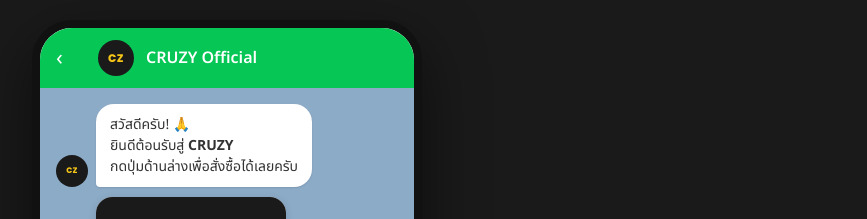
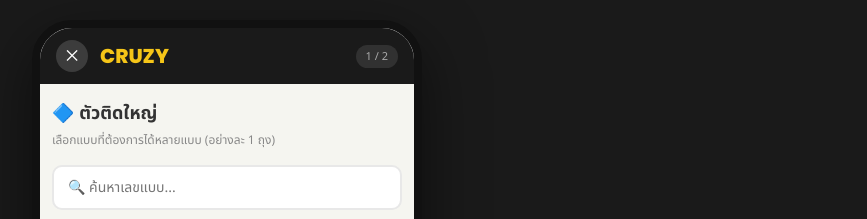
Before and after one commit to pya2026/tuatid, a website: page index.html in a window 1280 px wide. Both pictures are taken after a click on the button "🔄 เริ่มใหม่". Shown: the top 219 px of the page, without its empty margins (413-1280 px from the left). Drawn offline with Linux system fonts and the light colour scheme.

Commit message:
Add files via upload

```diff
--- a/index.html
+++ b/index.html
@@ -549,16 +549,13 @@ function resetAll() {
   ['searchBig','searchSmall'].forEach(id => document.getElementById(id).value = '');
   buildGrid('big'); buildGrid('small');
   updateUI('big'); updateUI('small');
-  goScreen('screenChat');
-  showChatInit();
+  goScreen('screenBig');
 }
 
-// Init
+// Init — skip greeting, go directly to sticker selection
 buildGrid('big'); buildGrid('small');
 updateUI('big'); updateUI('small');
-showChatInit();
-
-// LIFF is initialized at the top of the script
+goScreen('screenBig');
 </script>
 </body>
 </html>
```
